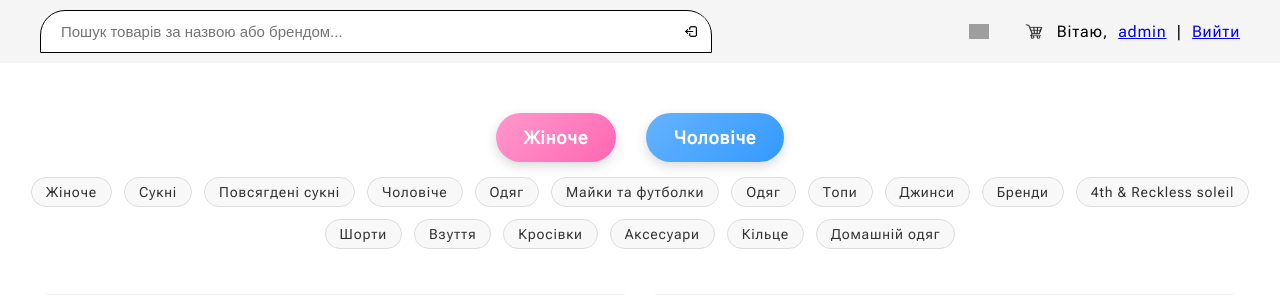
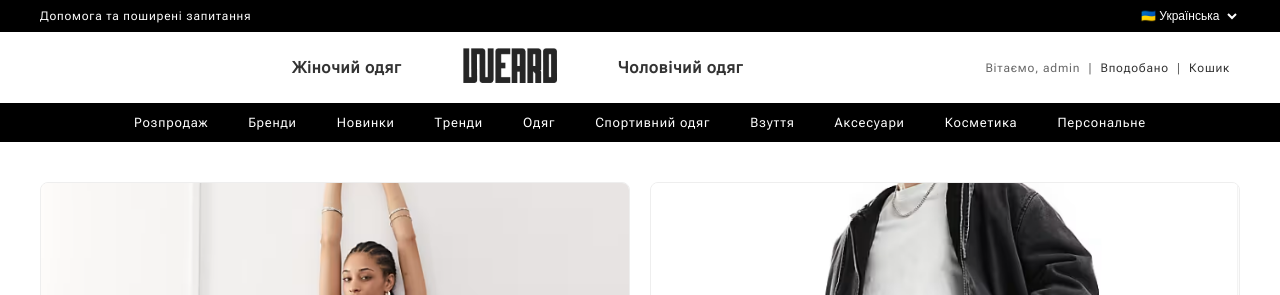
Before and after one commit to Asoss/WEARO, a Django app: page / in a window 1280 px wide; the page is wider, and only the part inside the window is pictured. Shown: the top 295 px of that part. Run offline with Django 5.2, Linux system fonts and the light colour scheme; a user stored in the database is signed in; data comes from the database, SQL or seed files in the repository; grey boxes are pictures that could not be loaded.

Commit message:
create header for site

```diff
--- /dev/null
+++ b/myproject/main/static/css/header.css
@@ -0,0 +1,207 @@
+/* ===========================
+   БАЗОВІ СТИЛІ
+=========================== */
+body,
+main {
+    margin: 0;
+    padding: 0;
+    font-family: 'Roboto Flex', sans-serif;
+}
+
+/* ===========================
+   ВЕРХНЯ ЧОРНА ЛІНІЯ
+=========================== */
+.top-header {
+    background: #000;
+    color: white;
+    padding: 6px 0;
+    font-size: 12px;
+    text-align: center;
+}
+
+.top-header a {
+    color: #fff;
+    text-decoration: none;
+}
+
+.top-header-content {
+    max-width: 1200px;
+    margin: 0 auto;
+    display: flex;
+    justify-content: space-between;
+    align-items: center;
+    padding: 0 20px;
+}
+
+.top-left {
+    font-size: 12px;
+}
+
+.language-selector {
+    background: #000;
+    color: #fff;
+    border: none;
+    font-size: 12px;
+    cursor: pointer;
+    padding: 2px 4px;
+}
+
+.language-selector:focus {
+    outline: none;
+}
+
+/* ===========================
+   ОСНОВНИЙ HEADER
+=========================== */
+.main-header {
+    background: #fff;
+    padding: 15px 0;
+    box-shadow: 0 2px 4px rgba(0, 0, 0, 0.1);
+    font-size: 16px;
+}
+
+.main-header-content {
+    max-width: 1500px;
+    margin: 0 -50px;
+    padding: 0 100px;
+    display: flex;
+    align-items: center;
+    justify-content: flex-start;
+}
+
+/* Центрований блок */
+.header-center {
+    display: flex;
+    align-items: center;
+    justify-content: center;
+    gap: 40px;
+    flex: 1;
+}
+
+/* Посилання (Жіночий/Чоловічий) */
+.gender-link {
+    font-size: 16px;
+    font-weight: 600;
+    text-decoration: none;
+    color: #333;
+    padding: 10px 20px;
+    border: 1px solid transparent;
+    transition: all 0.3s ease;
+    display: flex;
+    align-items: center;
+    height: 100%;
+}
+
+.gender-link:hover {
+    background: #000;
+    color: #fff;
+}
+
+.gender-link.active {
+    background: #000;
+    color: #fff;
+}
+
+/* Логотип */
+.logo img {
+    height: 35px;
+    width: auto;
+}
+
+.logo-text {
+    font-size: 22px;
+    font-weight: 800;
+    letter-spacing: 2px;
+    color: #000;
+    text-decoration: none;
+}
+
+/* ===========================
+   AUTH LINKS (тепер знизу)
+=========================== */
+.header-right {
+    display: flex;
+    align-items: center;
+    gap: 8px;
+    font-size: 12px;
+    color: #666;
+    margin-left: auto;
+}
+
+.header-right a {
+    color: #333;
+    text-decoration: none;
+}
+
+.header-right a:hover {
+    text-decoration: underline;
+}
+
+/* ===========================
+   НАВІГАЦІЯ
+=========================== */
+.navigation {
+    background: #000000;
+    padding: 0;
+}
+
+.nav-content {
+    max-width: 1200px;
+    margin: 0 auto;
+}
+
+.nav-menu {
+    display: flex;
+    justify-content: center;
+    gap: 0;
+}
+
+.nav-item {
+    color: white;
+    text-decoration: none;
+    font-size: 13px;
+    font-weight: 500;
+    padding: 12px 20px;
+    transition: background-color 0.3s;
+}
+
+.nav-item:last-child {
+    border-right: none;
+}
+
+.nav-item:hover {
+    background: #555;
+}
+
+/* ===========================
+   RESPONSIVE
+=========================== */
+@media (max-width: 768px) {
+    .main-header-content {
+        flex-direction: column;
+        gap: 15px;
+    }
+
+    .header-center {
+        gap: 20px;
+    }
+
+    .header-right {
+        margin-top: 10px;
+    }
+
+    .nav-menu {
+        flex-wrap: wrap;
+        gap: 0;
+    }
+
+    .nav-item {
+        padding: 10px 15px;
+        font-size: 12px;
+    }
+
+    .top-header-content {
+        flex-direction: column;
+        gap: 5px;
+    }
+}
--- a/myproject/main/templates/main/base.html
+++ b/myproject/main/templates/main/base.html
@@ -1,88 +1,82 @@
 <!DOCTYPE html>
 <html lang="uk">
-
 <head>
     <meta charset="UTF-8">
     <title>Магазин одягу</title>
-
     {% load static %}
     <link href="https://fonts.googleapis.com/css2?family=Roboto+Flex&display=swap" rel="stylesheet">
+    <link rel="stylesheet" href="{% static 'css/header.css' %}">
+    <link rel="stylesheet" href="{% static 'css/main.css' %}">
     <link rel="stylesheet" href="{% static 'css/auth.css' %}">
-    <link rel="stylesheet" href="{% static 'css/main.css' %}">
-    <style>
-        .cart-link {
-            display: inline-flex;
-            align-items: center;
-            margin-left: 12px;
-        }
+</head>
+<body>
+    <!-- Верхня частина header -->
+    <div class="top-header">
+        <div class="top-header-content">
+            <div class="top-left">
+                <a href="/help">Допомога та поширені запитання</a>
+            </div>
+            <div class="top-right">
+                <select class="language-selector">
+                    <option value="uk">🇺🇦 Українська</option>
+                    <option value="en">🇬🇧 English</option>
+                </select>
+            </div>
+        </div>
+    </div>
 
-        .cart-icon {
-            width: 26px;
-            height: auto;
-            transition: transform 0.2s ease, opacity 0.2s ease;
-        }
-
-        .cart-link:hover .cart-icon {
-            transform: scale(1.1);
-            opacity: 0.8;
-        }
-    </style>
-</head>
-
-<body>
-    <header style="padding: 10px; background: #f5f5f5;">
-        <div class="header-inner">
-            <div class="search-wrapper">
-                <form method="GET" action="{% url 'product_search' %}" class="search-form" onsubmit="saveSearchTerm()">
-                    <input type="text" name="q" placeholder="Пошук товарів за назвою або брендом..."
-                        class="search-input" id="searchInput" autocomplete="off" onfocus="showOverlay()"
-                        oninput="updateRecentList()">
-                    <button type="button" class="clear-btn" onclick="clearSearch()">×</button>
-                    <button type="submit" class="search-icon" id="searchButton">
-                        <img src="{% static 'icons/search.jpg' %}" alt="search" style="width: 14px;">
-                    </button>
-                </form>
-
-                <script>
-                    const input = document.getElementById('searchInput');
-                    const btn = document.getElementById('searchButton');
-                    input.addEventListener('input', function () {
-                        btn.disabled = this.value.trim() === '';
-                    });
-                </script>
-
-                <div class="recent-searches" id="recentSearches">
-                    <h4>RECENT SEARCHES</h4>
-                    <ul id="searchList"></ul>
-                    <a href="#" onclick="clearRecentSearches()">CLEAR</a>
-                </div>
+    <!-- Основна частина header -->
+    <header class="main-header">
+        <div class="main-header-content">
+            <div class="header-center">
+                <a href="{% url 'women' %}" class="gender-link {% if request.path == '/women/' %}active{% endif %}">
+                    Жіночий одяг
+                </a>
+                <a href="{% url 'home' %}" class="logo">
+                    <img src="{% static 'icons/wearo.jpg' %}" alt="WEARO">
+                </a>
+                <a href="{% url 'men' %}" class="gender-link {% if request.path == '/men/' %}active{% endif %}">
+                    Чоловічий одяг
+                </a>
             </div>
 
-            <div class="authorization-container">
+            <div class="header-right">
                 {% if user.is_authenticated %}
-                <a href="{% url 'wishlist' %}" class="wishlist-btn">
-                    <img src="{% static 'icons/heart.png' %}" alt="Wishlist" style="width:20px; vertical-align:middle;">
-                </a>
-                <a href="{% url 'cart' %}" class="cart-link">
-                    <img src="{% static 'icons/cart.png' %}" alt="Кошик" class="cart-icon">
-                </a>
-                Вітаю, <a href="{% url 'my_account' %}">{{ user.username }}</a> |
-                <a href="{% url 'sign_out' %}">Вийти</a>
+                    <span>Вітаємо, {{ user.username }}</span>
+                    <span>|</span>
+                    <a href="{% url 'wishlist' %}">Вподобано</a>
+                    <span>|</span>
+                    <a href="{% url 'cart' %}">Кошик</a>
                 {% else %}
-                <a href="{% url 'login_email' %}">Увійти</a> |
-                <a href="{% url 'register' %}">Реєстрація</a> |
-                <a href="{% url 'wishlist' %}" class="wishlist-btn">
-                    <img src="{% static 'icons/heart.png' %}" alt="Wishlist" style="width:20px; vertical-align:middle;">
-                </a>
-                <a href="{% url 'cart' %}" class="cart-link">
-                    <img src="{% static 'icons/cart.png' %}" alt="Кошик" class="cart-icon">
-                </a>
+                    <a href="{% url 'login_email' %}">Увійти</a>
+                    <span>|</span>
+                    <a href="{% url 'register' %}">Реєстрація</a>
+                    <span>|</span>
+                    <a href="{% url 'wishlist' %}">Вподобано</a>
+                    <span>|</span>
+                    <a href="{% url 'cart' %}">Кошик</a>
                 {% endif %}
             </div>
         </div>
     </header>
 
-    <div class="search-overlay" id="searchOverlay" onclick="hideOverlay()"></div>
+    <!-- Навігаційне меню -->
+    <nav class="navigation">
+        <div class="nav-content">
+            <div class="nav-menu">
+                <a href="#" class="nav-item">Розпродаж</a>
+                <a href="#" class="nav-item">Бренди</a>
+                <a href="#" class="nav-item">Новинки</a>
+                <a href="#" class="nav-item">Тренди</a>
+                <a href="#" class="nav-item">Одяг</a>
+                <a href="#" class="nav-item">Спортивний одяг</a>
+                <a href="#" class="nav-item">Взуття</a>
+                <a href="#" class="nav-item">Аксесуари</a>
+                <a href="#" class="nav-item">Косметика</a>
+                <a href="#" class="nav-item">Персональне</a>
+            </div>
+        </div>
+    </nav>
 
     <main style="padding: 20px;">
         {% block content %}
@@ -92,8 +86,5 @@
     <footer style="text-align: center; margin-top: 30px; padding: 10px; border-top: 1px solid #ccc;">
         2025 Магазин одягу "Wearo"
     </footer>
-
-    <script src="{% static 'js/search.js' %}"></script>
 </body>
-
 </html>
--- a/myproject/main/templates/main/home.html
+++ b/myproject/main/templates/main/home.html
@@ -6,7 +6,7 @@
 
 
 
-<div class="gender-bar">
+{% comment %} <div class="gender-bar">
     <a href="{% url 'women' %}" class="gender-btn women">Жіноче</a>
     <a href="{% url 'men' %}" class="gender-btn men">Чоловіче</a>
 </div>
@@ -19,7 +19,7 @@
             {{ category.name }}
         </a>
     {% endfor %}
-</div>
+</div> {% endcomment %}
 
  <div class="gallery-grid">
   {% for product in products %}
```
Also changed, not shown: myproject/main/static/icons/wearo.jpg (added).
